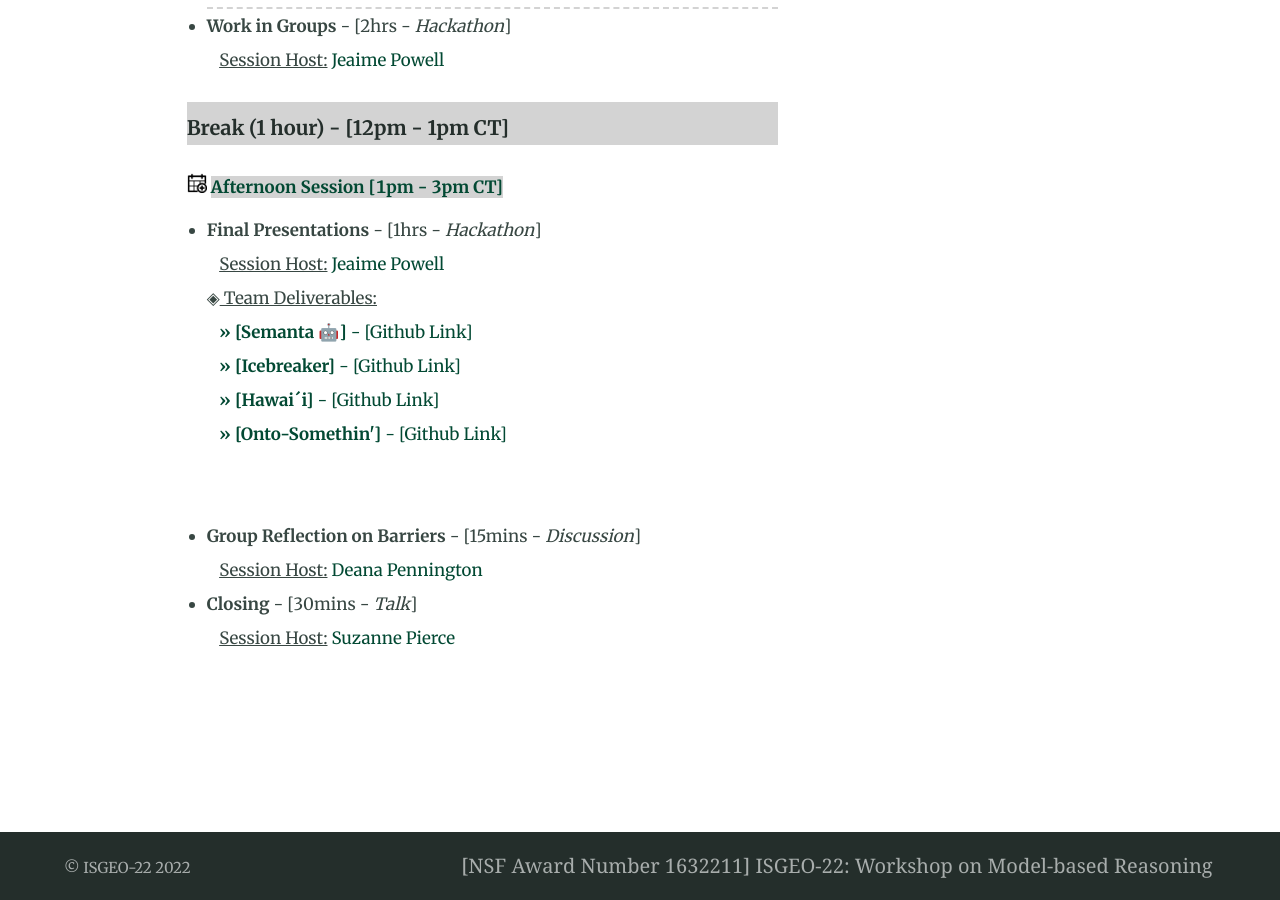
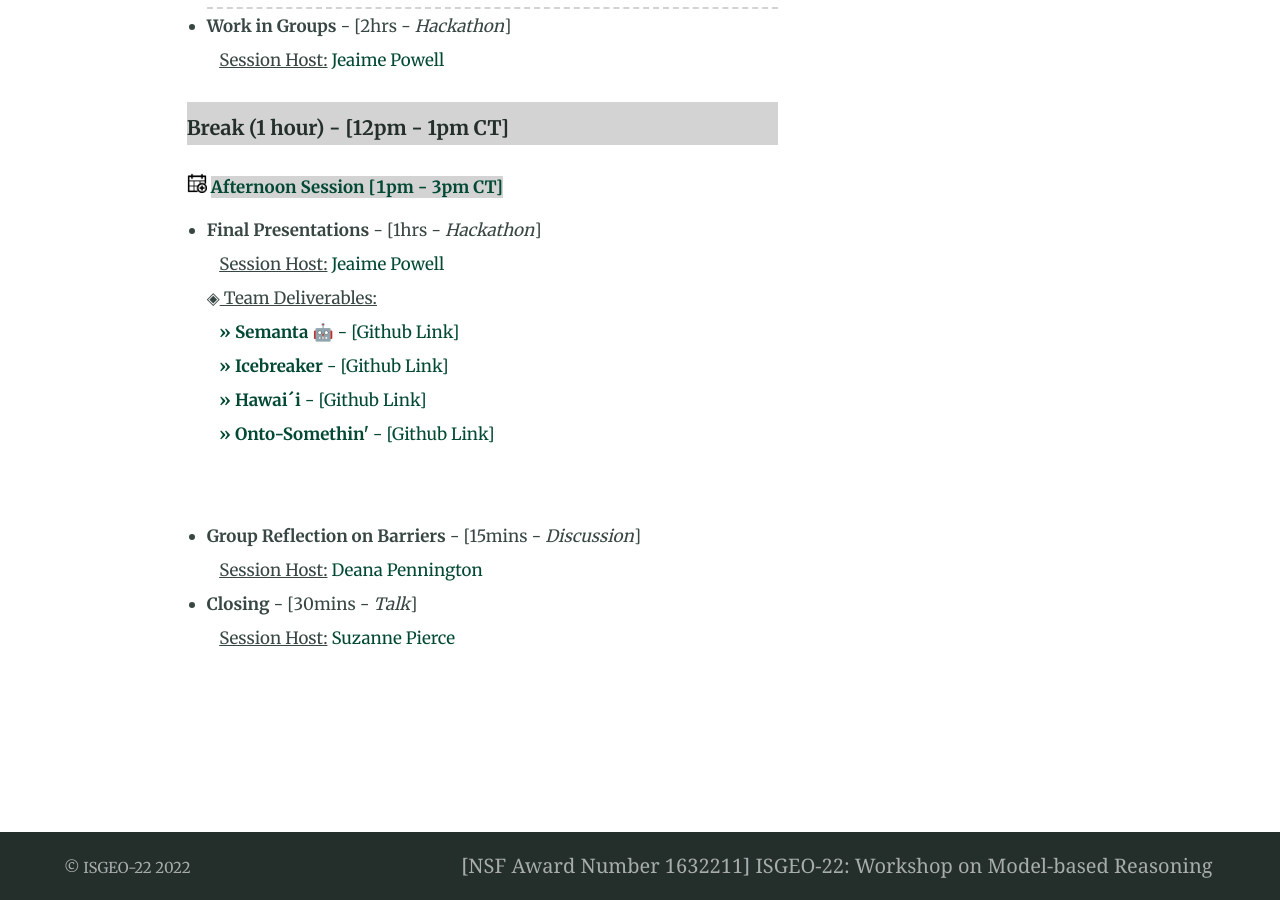
Before and after one commit to IS-GEO/ISGEO-22, a Jekyll site: the page built from schedule.md, in a window 1280 px wide and 900 px high, scrolled down 5053 px. Built offline with Jekyll 4.4.1, drawn with Linux system fonts in a browser that asks for light colours; comment, search, counter and statistics services are not loaded.

Commit message:
style change

```diff
--- a/_includes/schedule.html
+++ b/_includes/schedule.html
@@ -149,7 +149,7 @@
                   {% if event.sessionname == "Final Presentations" %}
                   &#9672;<u> Team Deliverables:</u><br>
                        {% for team in site.data.sessions.projectteams %}
-                         <strong><a href="{{ site.url }}{{ site.baseurl }}{{ team.teamname }}">&ensp; &#187; [{{ team.teamname }}] </a></strong>
+                         <strong><a href="{{ site.url }}{{ site.baseurl }}{{ team.teamname }}">&ensp; &#187; {{ team.teamname }} </a></strong>
                          <a href="{{ team.teamgithub }}"> - [Github Link] </a><br>
 
 
```
